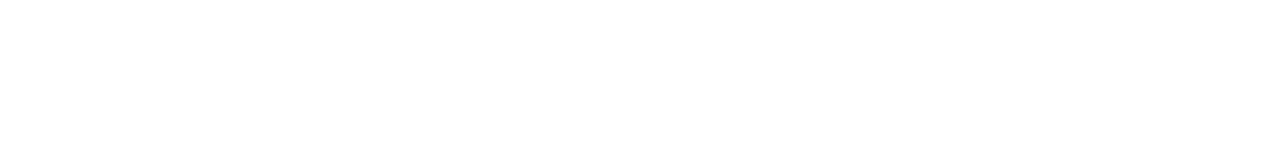
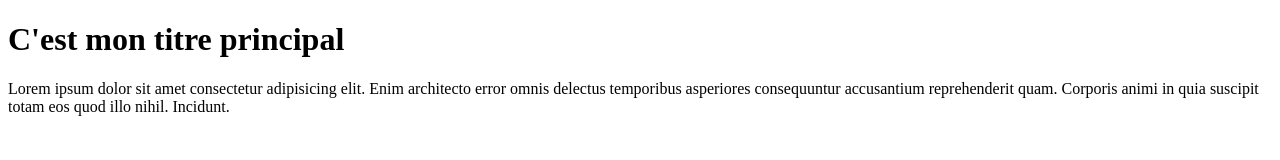
Before and after one commit to Elifinanc/Test_repo, a plain HTML site: page index.html in a window 1280 px wide. Drawn offline with Linux system fonts and the light colour scheme.

Commit message:
j'ai ajouté un titre et un paragraphe!

```diff
--- a/index.html
+++ b/index.html
@@ -5,6 +5,7 @@
     <title>title</title>
   </head>
   <body>
-
+    <h1>C'est mon titre principal</h1>
+    <p>Lorem ipsum dolor sit amet consectetur adipisicing elit. Enim architecto error omnis delectus temporibus asperiores consequuntur accusantium reprehenderit quam. Corporis animi in quia suscipit totam eos quod illo nihil. Incidunt.</p>
   </body>
 </html>
```
